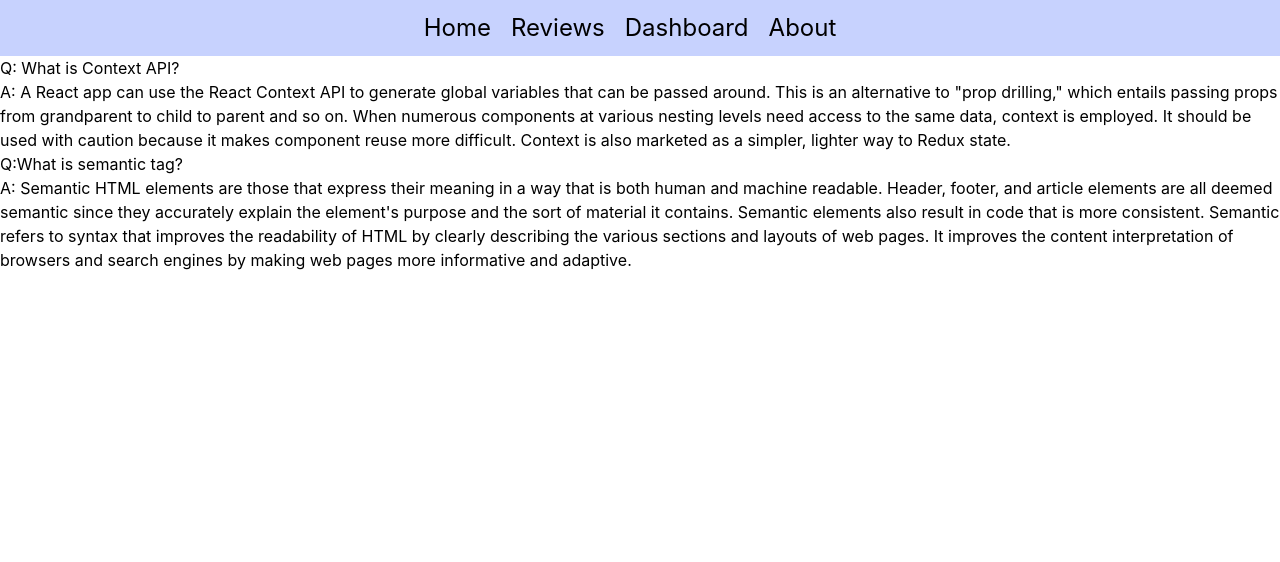
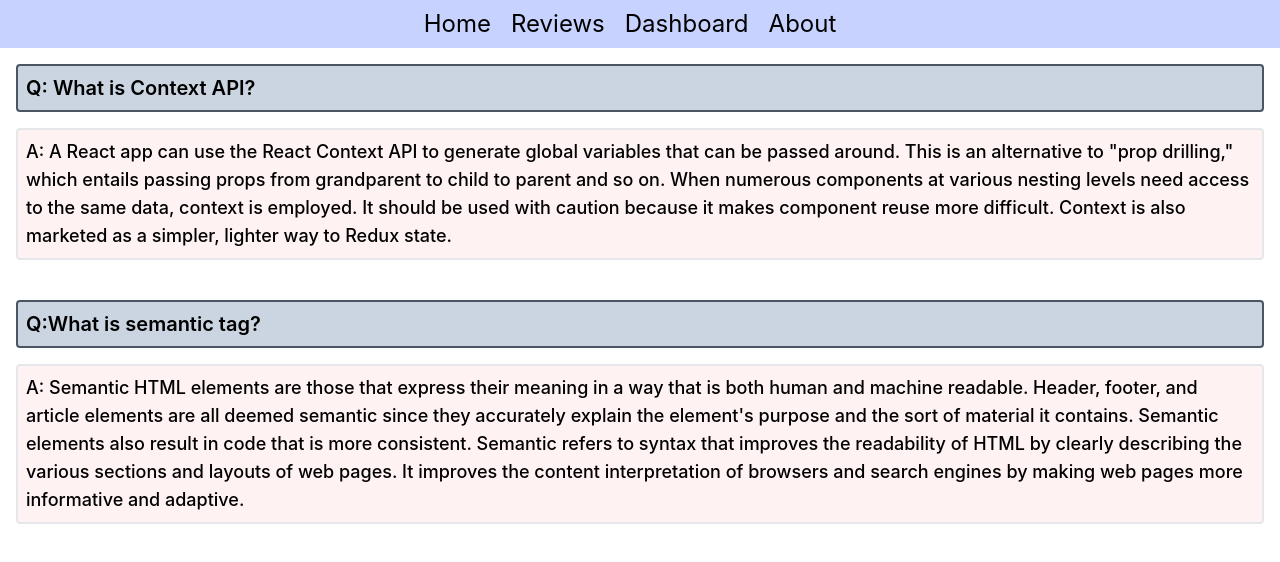
Before and after one commit to Shikder-Vai/foods-reviews, a React (Create React App) app: page /about in a window 1280 px wide. Shown: the top 562 px of the page. Built offline with nearby package versions, Linux system fonts and the light colour scheme.

Commit message:
about done

```diff
--- a/src/components/About/About.js
+++ b/src/components/About/About.js
@@ -3,9 +3,11 @@
 const About = () => {
   return (
     <div>
-      <div>
-        <h1>Q: What is Context API?</h1>
-        <p>
+      <div className=" mb-10">
+        <h1 className=" rounded font-semibold text-xl border-2 border-gray-600 bg-slate-300 p-2 m-4">
+          Q: What is Context API?
+        </h1>
+        <p className="text-lg font-medium border-2 bg-red-50 rounded m-4 p-2">
           A: A React app can use the React Context API to generate global
           variables that can be passed around. This is an alternative to "prop
           drilling," which entails passing props from grandparent to child to
@@ -16,8 +18,10 @@
         </p>
       </div>
       <div>
-        <h1>Q:What is semantic tag?</h1>
-        <p>
+        <h1 className=" rounded font-semibold text-xl border-2 border-gray-600 bg-slate-300 p-2 m-4">
+          Q:What is semantic tag?
+        </h1>
+        <p className="text-lg font-medium border-2 bg-red-50 rounded m-4 p-2">
           A: Semantic HTML elements are those that express their meaning in a
           way that is both human and machine readable. Header, footer, and
           article elements are all deemed semantic since they accurately explain
--- a/src/components/Header/Header.js
+++ b/src/components/Header/Header.js
@@ -5,13 +5,13 @@
 const Header = () => {
   const [open, setOpen] = useState(false);
   return (
-    <nav className="bg-indigo-200 p-3">
+    <nav className="bg-indigo-200 p-2">
       <div onClick={() => setOpen(!open)} className="w-8 h-9 md:hidden">
         {open ? <XIcon></XIcon> : <MenuIcon></MenuIcon>}
       </div>
       <div
         className={`text-2xl md:flex justify-center w-full bg-indigo-200 absolute md:static duration-500 ease-in ${
-          open ? "top-6" : "top-[-130px]"
+          open ? "top-10" : "top-[-130px]"
         }`}
       >
         <Link className="mr-5 block " to={"/"}>
```
